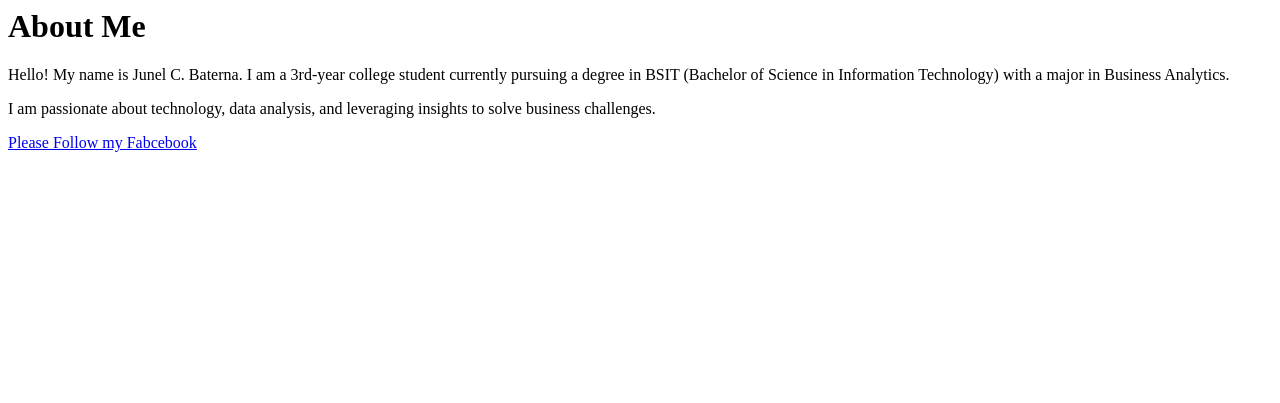
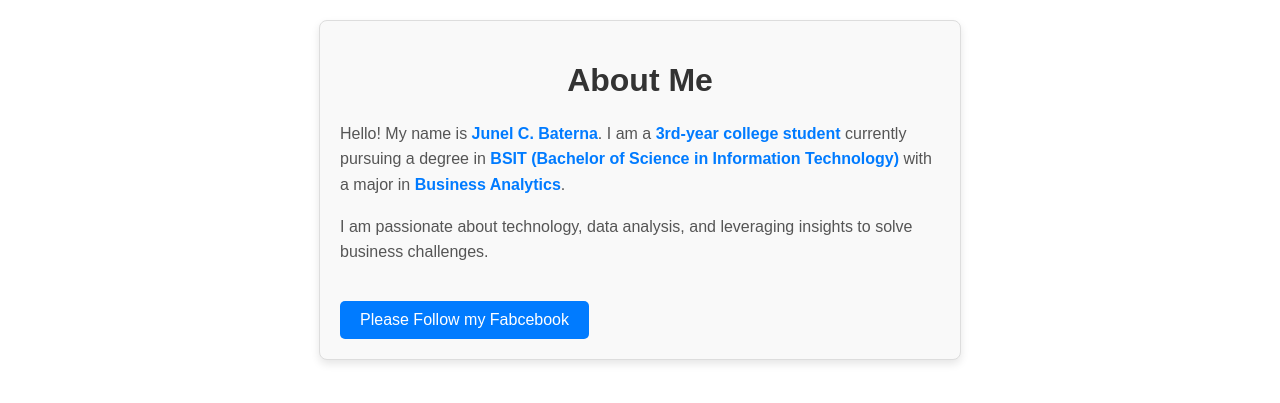
Before and after one commit to JeremiahSimo/BAM285, a PHP site: page /Junel.php in a window 1280 px wide. Shown: the top 403 px of the page. Run offline with PHP 8.4, Linux system fonts and the light colour scheme.

Commit message:
update with design

```diff
--- a/modules/Junel.php
+++ b/modules/Junel.php
@@ -1,3 +1,47 @@
+<style>
+    .container {
+    font-family: Arial, sans-serif;
+    margin: 20px auto;
+    padding: 20px;
+    max-width: 600px;
+    background-color: #f9f9f9;
+    border: 1px solid #ddd;
+    border-radius: 8px;
+    box-shadow: 0 4px 8px rgba(0, 0, 0, 0.1);
+}
+
+h1 {
+    color: #333;
+    text-align: center;
+}
+
+p {
+    color: #555;
+    line-height: 1.6;
+}
+
+.highlight {
+    color: #007BFF;
+    font-weight: bold;
+}
+
+.social-link {
+    display: inline-block;
+    margin-top: 20px;
+    padding: 10px 20px;
+    color: #fff;
+    background-color: #007BFF;
+    text-decoration: none;
+    border-radius: 5px;
+    text-align: center;
+}
+
+.social-link:hover {
+    background-color: #0056b3;
+}
+
+</style>
+
 <div class="container">
         <h1>About Me</h1>
         <p>Hello! My name is <span class="highlight">Junel C. Baterna</span>. I am a <span class="highlight">3rd-year college student</span> currently pursuing a degree in <span class="highlight">BSIT (Bachelor of Science in Information Technology)</span> with a major in <span class="highlight">Business Analytics</span>.</p>
```
